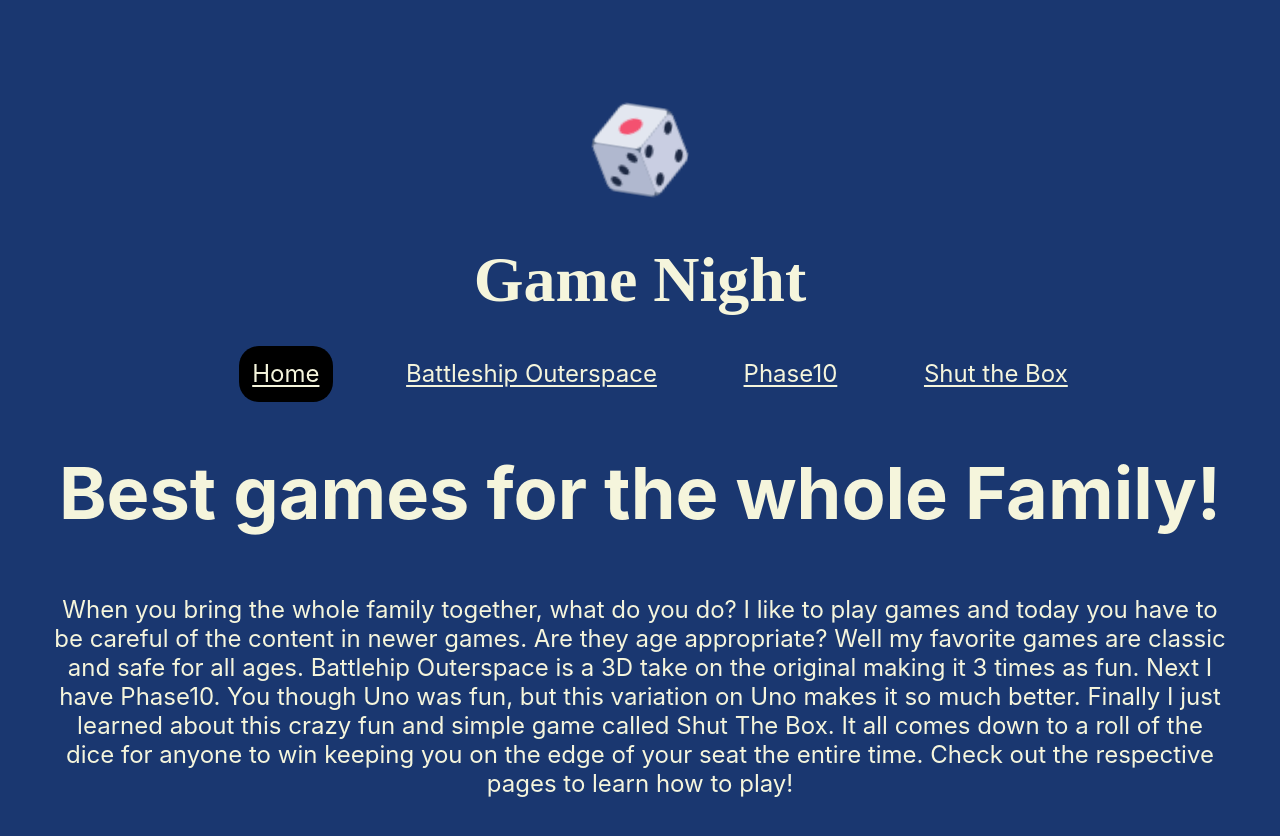
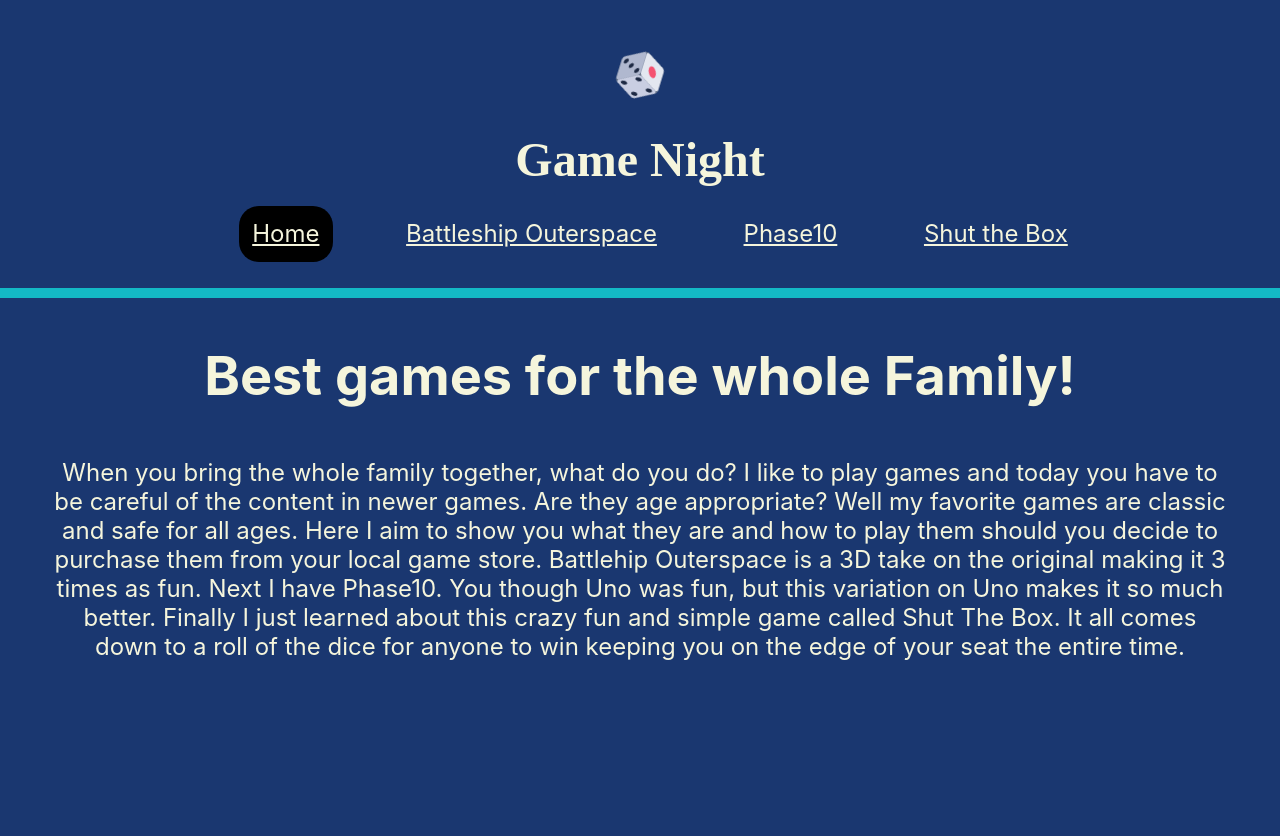
Before and after one commit to WJM6206/SPA_Project, a React app: page / in a window 1280 px wide. After the commit the page ends 800 px from the top, so only its background shows below. Built offline with nearby package versions, Linux system fonts and the light colour scheme.

Commit message:
Final commit for 4-2 project submission

```diff
--- a/src/Components/App/App.css
+++ b/src/Components/App/App.css
@@ -4,14 +4,14 @@
 }
 
 .App-logo {
-  height: 100px;
+  height: 50px;
   pointer-events: none;
-  margin-top: 100px;
+  margin-top: 50px;
 }
 
 @media (prefers-reduced-motion: no-preference) {
   .App-logo {
-    animation: App-logo-spin infinite 20s linear;
+    animation: App-logo-spin infinite 10s linear;
   }
 }
 
@@ -51,7 +51,8 @@
   text-align: center;
   color: beige;
   font-family:cursive;
-  font-size: 64px;
+  font-size: 48px;
+
 }
 
 ul.header li {
@@ -72,4 +73,12 @@
 .header {
   list-style: none;
   display: inline;
+
+
+
 }
+
+.content {
+  border-top: 10px solid rgb(19, 185, 197);
+  margin-top: 40px;
+}
--- a/src/Components/Battleship/Battle.css
+++ b/src/Components/Battleship/Battle.css
@@ -1,6 +1,6 @@
 
 .battle-description {
-    font-size: 48px;
+    font-size: 36px;
 
 }
 
--- a/src/Components/Home/Home.css
+++ b/src/Components/Home/Home.css
@@ -5,7 +5,7 @@
 }
 
 .content-home {
-    font-size: 48px;
+    font-size: 36px;
 }
 
 .content-home p {
--- a/src/Components/Home/Home.js
+++ b/src/Components/Home/Home.js
@@ -8,11 +8,12 @@
         <h2>Best games for the whole Family!</h2>
         <p>When you bring the whole family together, what do you do? I like to play games and today you have to
             be careful of the content in newer games. Are they age appropriate? Well my favorite games are
-            classic and safe for all ages. Battlehip Outerspace is a 3D take on the original making it 3 times as
-            fun. Next I have Phase10. You though Uno was fun, but this variation on Uno makes it so much better.
-            Finally I just learned about this crazy fun and simple game called Shut The Box. It all comes down to
-            a roll of the dice for anyone to win keeping you on the edge of your seat the entire time. Check out
-            the respective pages to learn how to play!
+            classic and safe for all ages. Here I aim to show you what they are and how to play them should you
+            decide to purchase them from your local game store. Battlehip Outerspace is a 3D take on the original
+            making it 3 times as fun. Next I have Phase10. You though Uno was fun, but this variation on Uno makes
+            it so much better. Finally I just learned about this crazy fun and simple game called Shut The Box. It
+            all comes down to a roll of the dice for anyone to win keeping you on the edge of your seat the entire
+            time.
         </p>
 
 
--- a/src/Components/Phase10/Phase10.css
+++ b/src/Components/Phase10/Phase10.css
@@ -1,5 +1,5 @@
 .phase-description {
-    font-size: 48px;
+    font-size: 36px;
 }
 
 .phase-list {
--- a/src/Components/ShutTheBox/Shut.css
+++ b/src/Components/ShutTheBox/Shut.css
@@ -1,6 +1,6 @@
 
 .shut-description {
-    font-size: 48px;
+    font-size: 36px;
 }
 
 .shut-insructions {
```
Also changed, not shown: src/Components/App/App.js (line endings or trailing spaces).
